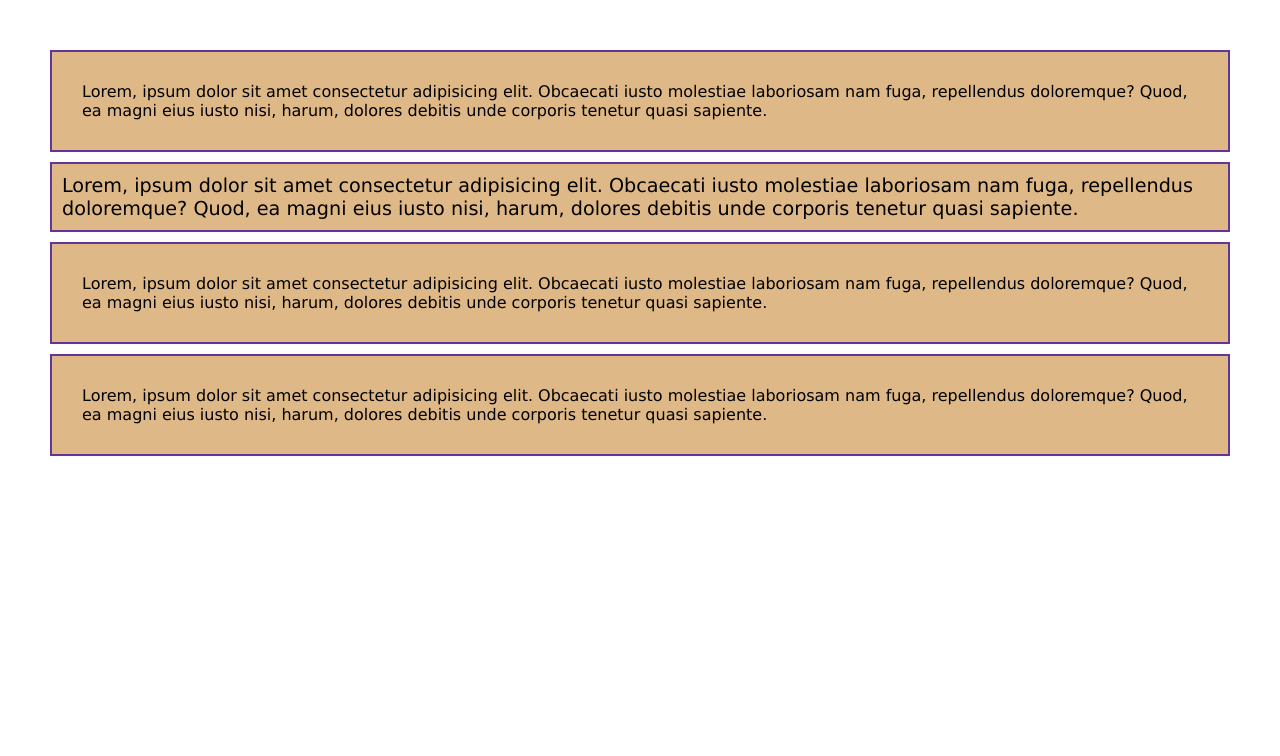
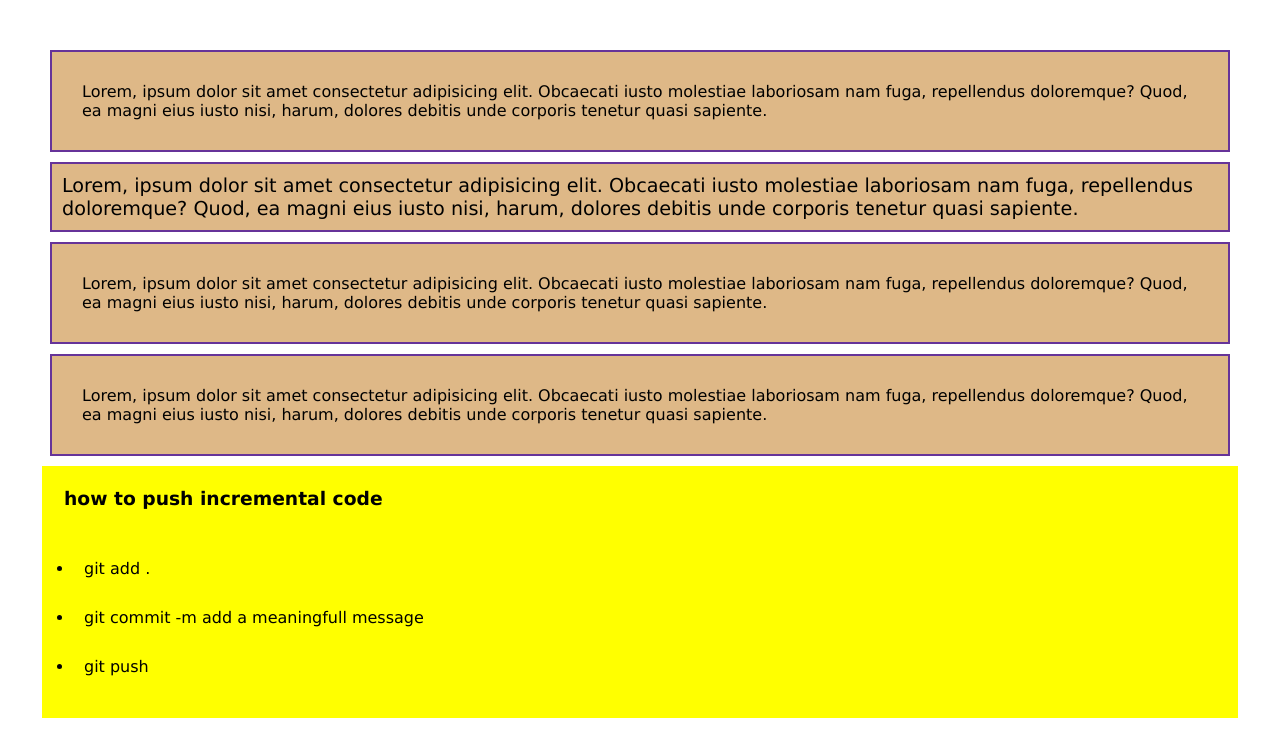
Before and after one commit to shahehsan2002/my-simple-website, a plain HTML site: page index.html in a window 1280 px wide. Drawn offline with Linux system fonts and the light colour scheme.

Commit message:
how to commit

```diff
--- a/index.html
+++ b/index.html
@@ -26,6 +26,14 @@
         Lorem, ipsum dolor sit amet consectetur adipisicing elit. Obcaecati iusto molestiae laboriosam nam fuga, repellendus doloremque? Quod, ea magni eius iusto nisi, harum, dolores debitis unde corporis tenetur quasi sapiente.
     </p>
 </div>
+<div id="jkl">
+    <h3>how to push incremental code </h3>
+    <ul>
+        <li>git add .</li>
+        <li>git commit -m add a meaningfull message</li>
+        <li>git push </li>
+    </ul>
+</div>
 
 <body>
 
--- a/style.css
+++ b/style.css
@@ -16,3 +16,11 @@ div {
     font-style: unset;
     font-size-adjust: initial;
 }
+
+#jkl {
+    font-style: bold;
+    margin: 2px;
+    padding: 2px;
+    border: saddlebrown;
+    background-color: yellow;
+}
```
